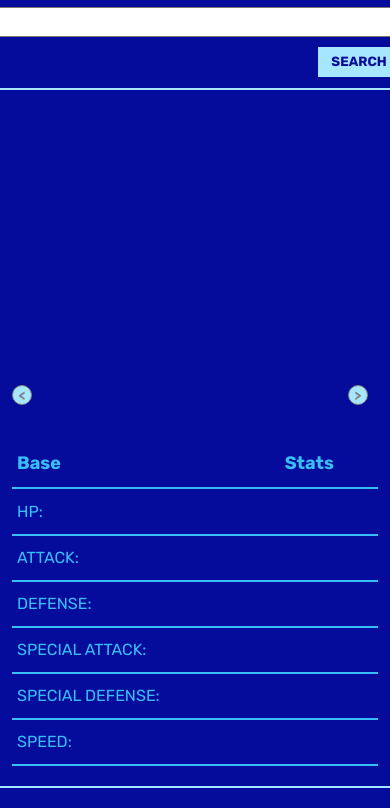
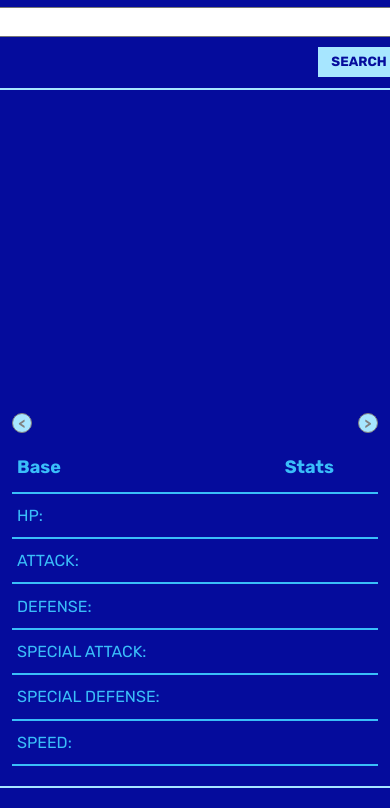
Before and after one commit to codeswiam/fccProjects, a plain HTML site: page js/pokemonSearchApp/index.html in a window 390 px wide. Shown: the part 64-872 px from the top of the page. Drawn offline with Linux system fonts and the light colour scheme; no server answers.

Commit message:
A few more tweaks

```diff
--- a/js/pokemonSearchApp/styles.css
+++ b/js/pokemonSearchApp/styles.css
@@ -255,7 +255,11 @@ tr:hover {
 
     #pokemon-info {
         width: 100%;
-        height: 45%;
+        height: 50%;
+    }
+
+    #buttons {
+        padding-right: 0;
     }
 
     #image-container {
```
